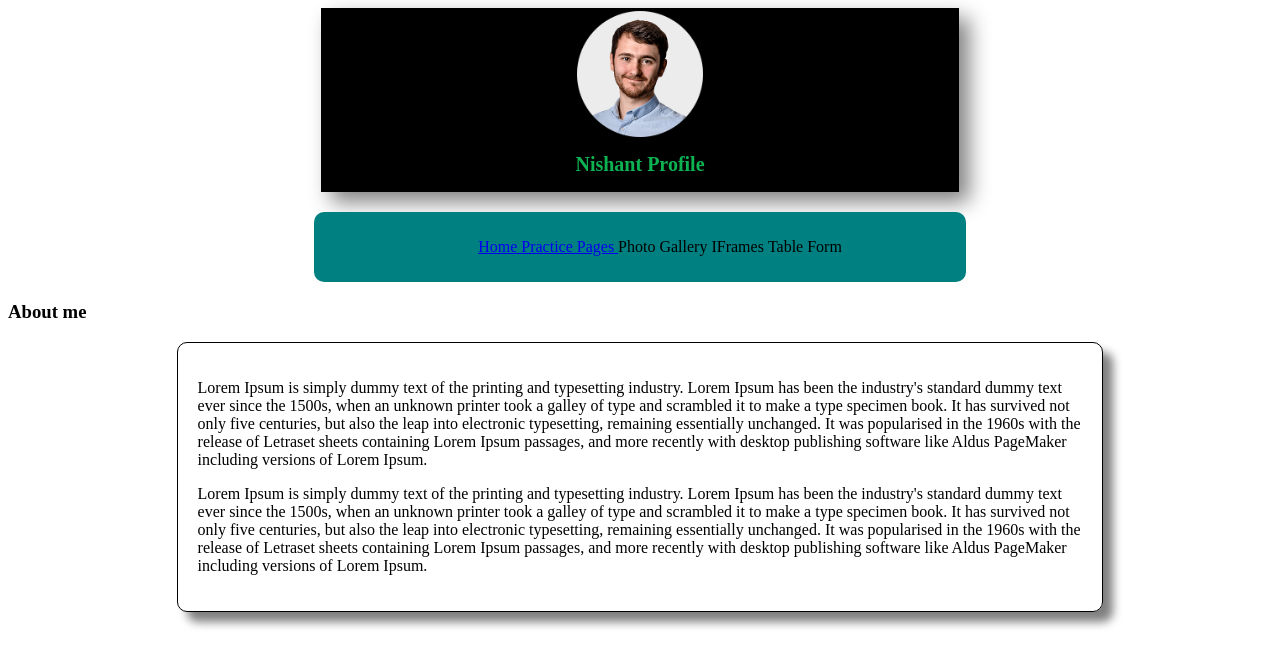
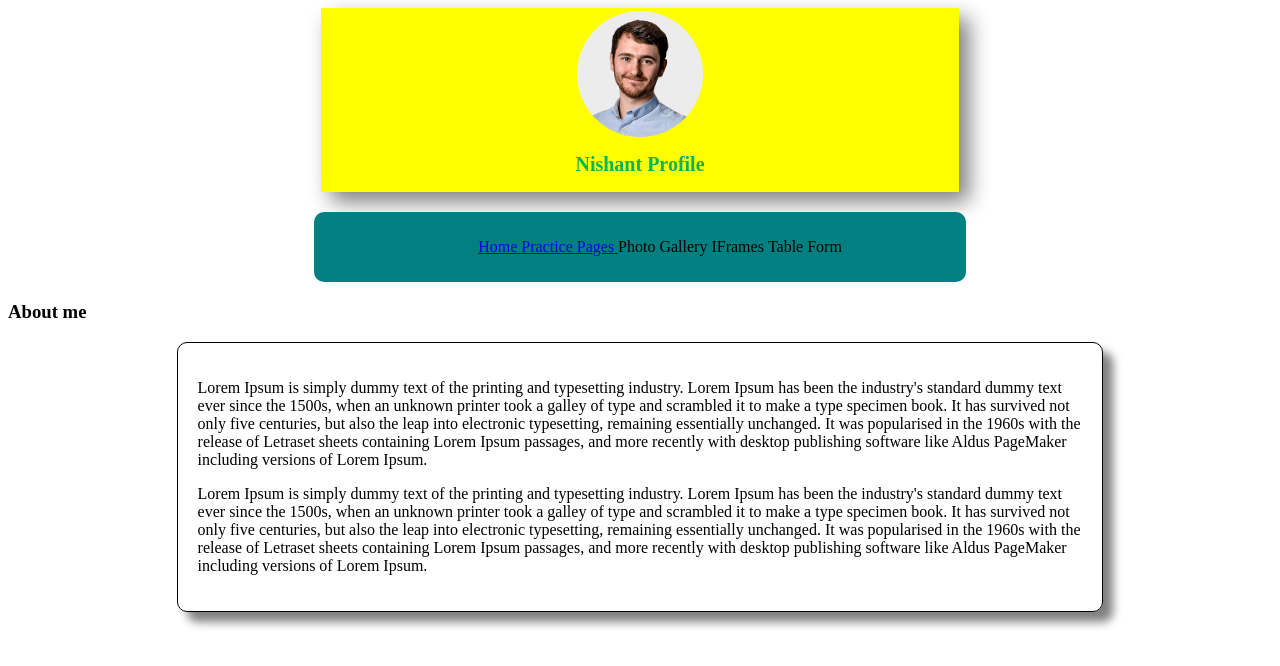
Before and after one commit to Nidhi20025/nidhiwork, a plain HTML site: page index.html in a window 1280 px wide. Drawn offline with Linux system fonts and the light colour scheme.

Commit message:
Update index.html

```diff
--- a/index.html
+++ b/index.html
@@ -26,7 +26,7 @@
 header
 {
 color:#0db353;
-background:black;
+background:yellow;
 width:50%;
 margin:auto;
 text-align:center;
```
